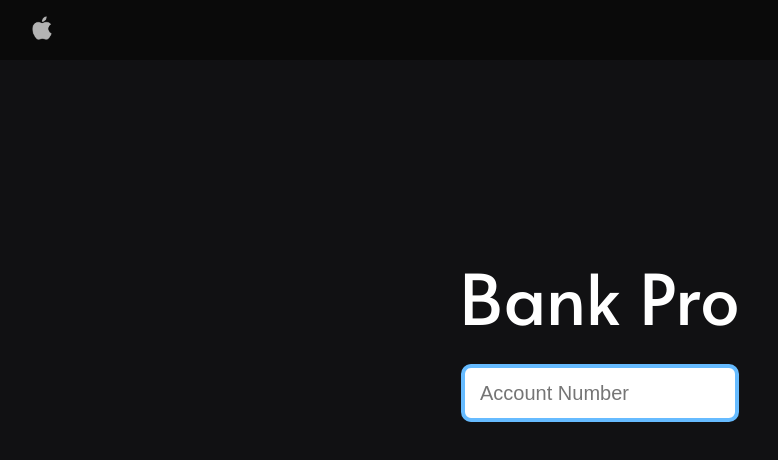
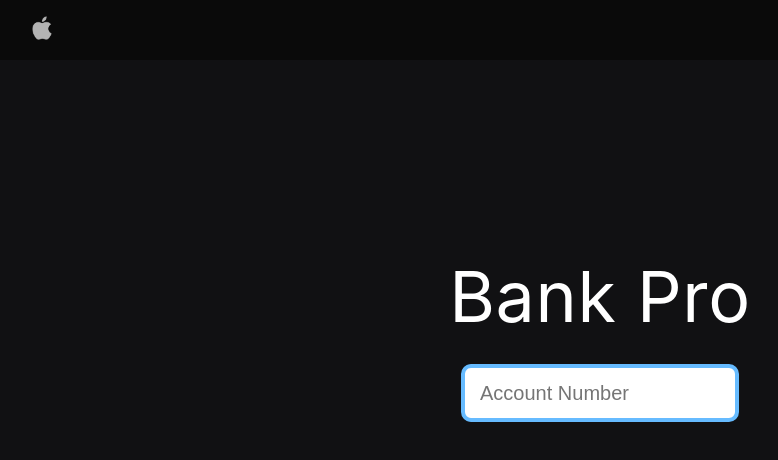
Before and after one commit to avisenna01/Bank-Pro, a React (Create React App) app: page / in a window 1280 px wide. Shown: the top 460 px of the page, without its empty margins (40-818 px from the left). Built offline with nearby package versions, Linux system fonts and the light colour scheme.

Commit message:
updates login page

```diff
--- a/src/Main.js
+++ b/src/Main.js
@@ -1,13 +1,13 @@
 import React from "react";
 import Header from "./components/Header";
-import LandingPage from "./views/LandingPage";
+import LoginPage from "./views/LoginPage";
 import Grid from "@material-ui/core/Grid";
 
 const Main = () => {
   return (
     <Grid>
       <Header />
-      <LandingPage />
+      <LoginPage />
     </Grid>
   );
 };
--- a/src/views/LandingPage.js
+++ b/src/views/LoginPage.js
@@ -16,7 +16,7 @@ const useStyles = makeStyles(theme => ({
   title: {
     fontSize: "70px",
     color: "white",
-    fontFamily: 'Alata, sans-serif',
+    fontFamily: 'SF Pro Text,SF Pro Icons,Helvetica Neue,Helvetica,Arial,sans-serif',
     textAlign: "center",
     marginTop: "160px"
   },
@@ -35,7 +35,7 @@ const inputBox = {
   paddingLeft: "15px"
 }
 
-const LandingPage = props => {
+const LoginPage = props => {
 
   const classes = useStyles();
   const [acc, setAcc] = useState();
@@ -56,4 +56,4 @@ const LandingPage = props => {
   );
 };
 
-export default LandingPage;
+export default LoginPage;
```
